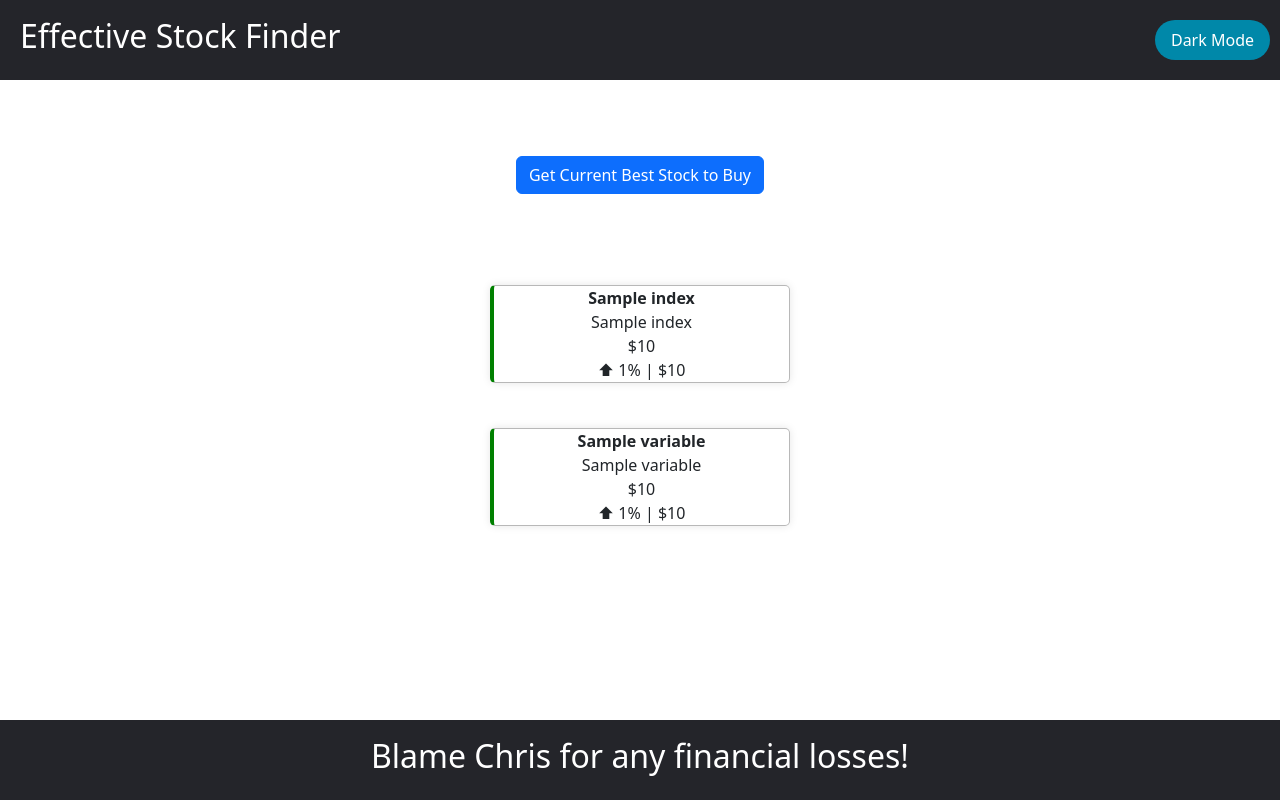
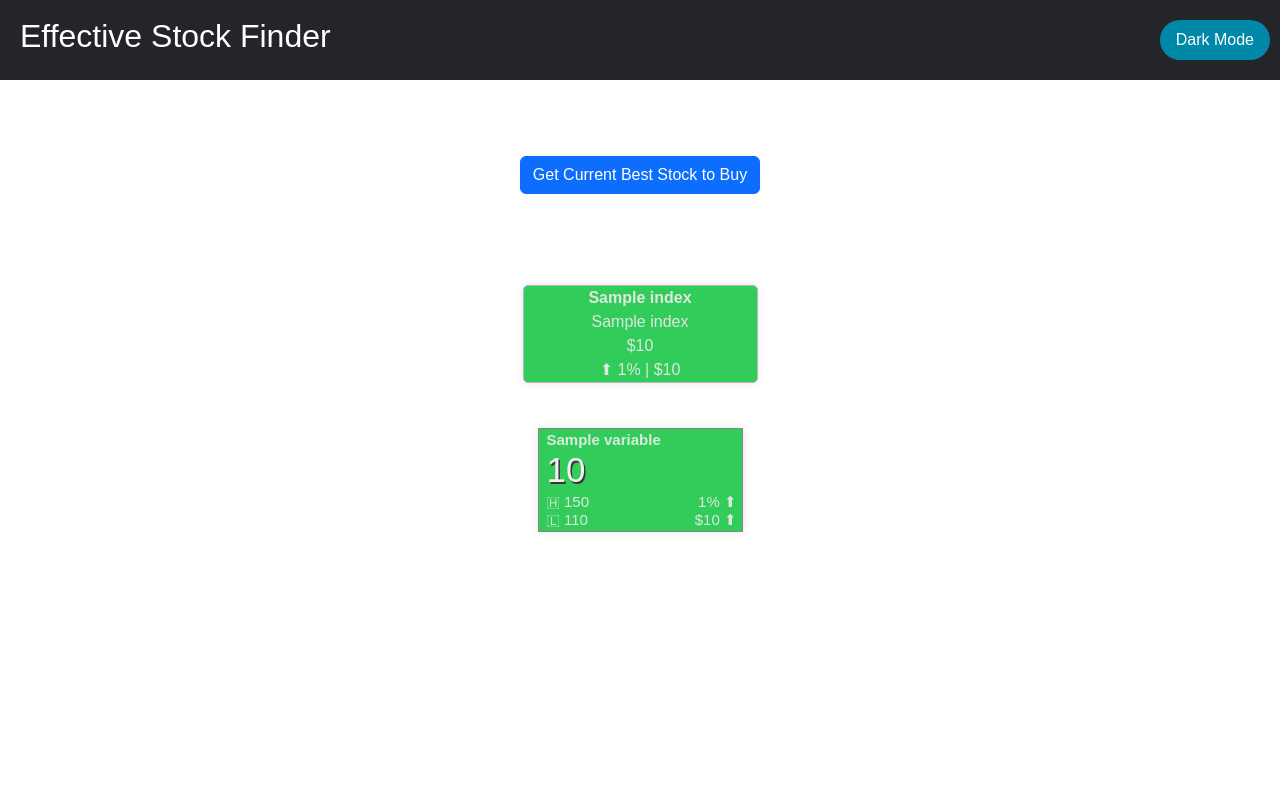
Before and after one commit to cjnuss/effective-stock-finder, a Flask app: template main-project/src/templates/index.html in a window 1280 px wide. Run offline with Flask 3, Linux system fonts and the light colour scheme; the template is opened without the code that fills it: most values are stand-ins (such as "Sample title", 1, 10 or a date in 2020).

Commit message:
Improved UI for stock contents

```diff
--- a/main-project/src/static/script.js
+++ b/main-project/src/static/script.js
@@ -10,20 +10,17 @@ var minusStock = document.querySelectorAll("#minus-stock, #minus-index");
 
 //Gives green left border to stocks that are up
 plusStock.forEach(function(x) {
-    x.style.borderLeftWidth = "4px";
-    x.style.borderLeftColor = "green";
+    x.style.backgroundColor = "#31cc5a";
 });
 
 //Gives grey left border to stocks that didn't change
 noChangeStock.forEach(function(x) {
-    x.style.borderLeftWidth = "4px";
-    x.style.borderLeftColor = "grey";
+    x.style.backgroundColor = "grey";
 });
 
 //Gives red left border to stocks that are down
 minusStock.forEach(function(x) {
-    x.style.borderLeftWidth = "4px";
-    x.style.borderLeftColor = "red";
+    x.style.backgroundColor = "#c73e43";
 });
 
 //Goes back to the home page when back button is clicked
--- a/main-project/src/static/style.css
+++ b/main-project/src/static/style.css
@@ -4,6 +4,8 @@ body{
     height: 100vh;
     margin: 0;
     padding: 0;
+    font-family:Arial, Helvetica, sans-serif !important;
+    color: #dee8de !important;
 }
 
 /* Sets styling for stuff inside content div */
@@ -28,6 +30,20 @@ body{
     justify-content: center;
 }
 
+.stock-short-name {
+    margin-left: 8px;
+    margin-top: 0px;
+}
+
+.stock-price {
+    margin-top:-8px;
+    margin-left: 8px;
+    font-size: 35px;
+    color: rgb(240, 240, 240) !important;
+    text-shadow: 1.5px 1.5px #393636;
+    font-weight: 500 !important;
+}
+
 /* Sets styling for stuff inside indexes div */
 .indexes {
     display: flex;
@@ -39,19 +55,34 @@ body{
 /* Sets styling for each individual stock */
 .stock {
     margin: 5px;
-    width: 300px;
-    text-align: center;
+    width: 205px;
     align-items: center;
-    border: 0.01px solid rgb(184, 184, 184);
-    border-radius: 5px;
+    border: 0.01px solid rgb(134, 134, 134);
     box-shadow: 0 0 8px rgba(0, 0, 0, 0.1);
+    font-size: 15px;
 }
+
+.stock-row {
+    display: flex;
+    justify-content: space-between;
+}
+
+.stock-row div {
+    margin-left: 8px;
+    margin-bottom: 0px;
+    margin-top: -5px;
+}
+
+.stock-row-percent-change {
+    margin-right: 5px;
+}
+
 
 /* Sets styling for each individual index */
 .index {
     margin: 5px;
     margin-bottom: 20px;
-    width: 300px;
+    width: 235px;
     text-align: center;
     align-items: center;
     border: 0.01px solid rgb(184, 184, 184);
--- a/main-project/src/templates/index.html
+++ b/main-project/src/templates/index.html
@@ -62,23 +62,40 @@
             {% else %}
                 <div class="stock" id="no-change-stock">
             {% endif %}
-                    <div><b>{{ variable.name }}</b></div>
-                    <div>{{ variable.short_name }}</div>
-                    <div>${{ variable.price }}</div>
-            {% if variable.percentage_change|float > 0 %}
-                    <div>⬆
-            {% elif variable.percentage_change|float < 0 %}
-                    <div>⬇️
-            {% else %}
-                    <div>⏹
-            {% endif %}
-                    {{ variable.percentage_change }}% | ${{ variable.price_change }}</div>
+                    <div class="stock-short-name"><b>{{ variable.short_name }}</b></div>
+                    <div class="stock-price">{{ variable.price }}</div>
+
+                    <div class="stock-row">
+                        <div>🇭 150</div>
+                            {% if variable.percentage_change|float > 0 %}
+                            <div class="stock-row-percent-change">
+                                {{ variable.percentage_change }}% ⬆
+                            {% elif variable.percentage_change|float < 0 %}
+                            <div class="stock-row-percent-change">
+                                {{ variable.percentage_change }}% ⬇
+                            {% else %}
+                            <div class="stock-row-percent-change">
+                                {{ variable.percentage_change }}% ⏹
+                            {% endif %}
+                            </div>
+                        </div>
+                    <div class="stock-row">
+                        <div>🇱 110</div>
+                        {% if variable.percentage_change|float > 0 %}
+                        <div class="stock-row-percent-change">
+                            ${{ variable.price_change }} ⬆
+                        {% elif variable.percentage_change|float < 0 %}
+                        <div class="stock-row-percent-change">
+                            ${{ variable.price_change }} ⬇
+                        {% else %}
+                        <div class="stock-row-percent-change">
+                            ${{ variable.price_change }} ⏹
+                        {% endif %}
+                        </div>
+                    </div>
                 </div>
         {% endfor %}
     </div>
-    <!-- Bottom navbar -->
-    <nav class="bottom-navbar">
-        <h2 class="navbar-title-2">Blame Chris for any financial losses!</h2>
-    </nav>
+
 </body>
 </html>
```
